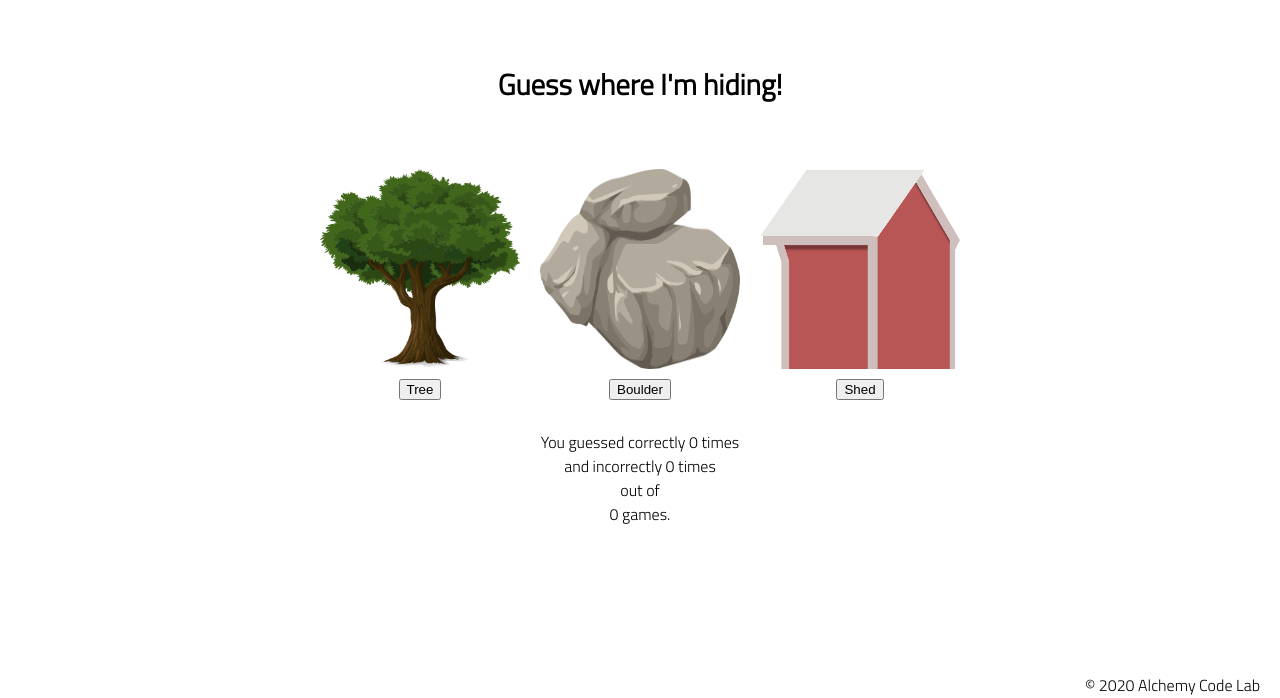
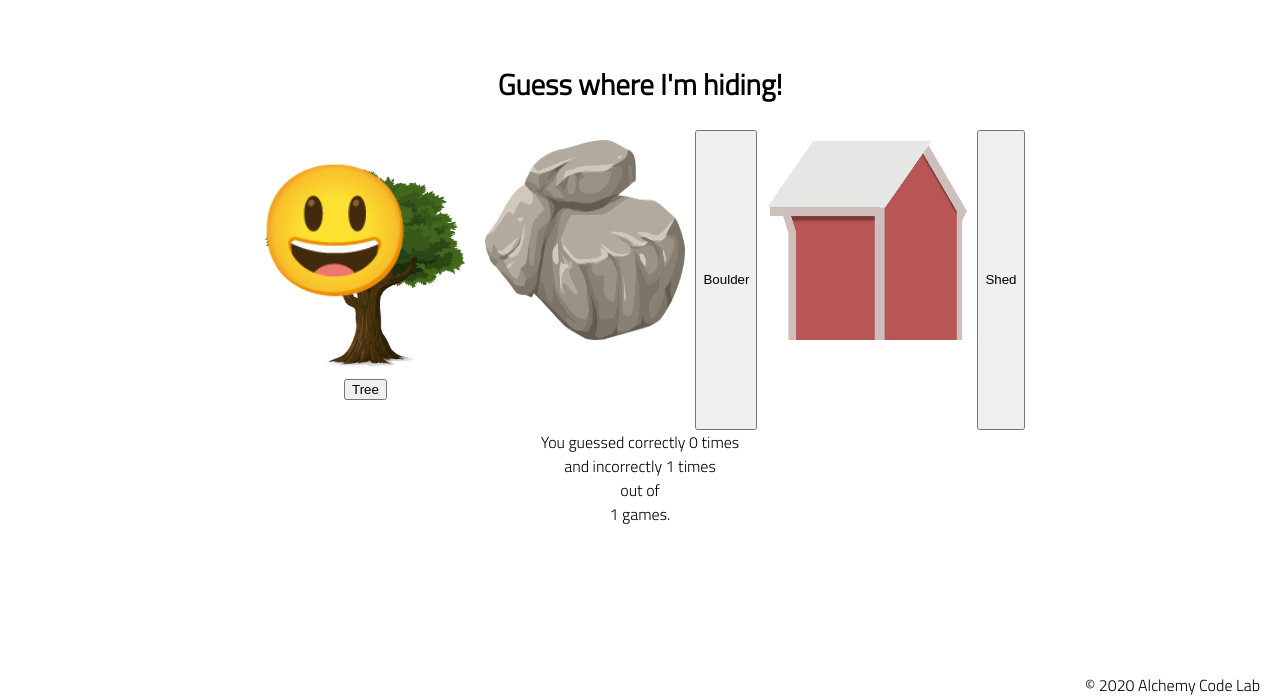
Before and after one commit to mouakiang/hide-and-seek, a plain HTML site: page index.html in a window 1280 px wide. Both pictures are taken after a click on the button "Tree". Shown: the part 102-800 px from the top of the page. Drawn offline with Linux system fonts and the light colour scheme.

Commit message:
added context and smiley face function

```diff
--- a/app.js
+++ b/app.js
@@ -1,60 +1,84 @@
 // import functions and grab DOM elements
-const shedButton = document.getElementById("shed-button");
-const treeButton = document.getElementById("tree-button");
-const boulderButton = document.getElementById("boulder-button");
+const shedButton = document.getElementById('shed-button');
+const treeButton = document.getElementById('tree-button');
+const boulderButton = document.getElementById('boulder-button');
 
-const shedContainer = document.getElementById("shed-container");
-const treeContainer = document.getElementById("tree-container");
-const boulderContainer = document.getElementById("boulder-container");
+const shedContainer = document.getElementById('shed-container');
+const treeContainer = document.getElementById('tree-container');
+const boulderContainer = document.getElementById('boulder-container');
 
-const totalEl = document.getElementById("total");
-const lossesEl = document.getElementById("losses");
-const winsEl = document.getElementById("wins");
+const totalEl = document.getElementById('total');
+const lossesEl = document.getElementById('losses');
+const winsEl = document.getElementById('wins');
 
-let winsEl = 0;
-let lossesEl = 0;
-let totalEl = 0;
+let correctGuesses = 0;
+let totalGuesses = 0;
+let incorrectGuesses = 0;
 
-shedButton.addEventListener("click", () => {
+shedButton.addEventListener('click', () => {
     // get a random item to call the 'correct spot'
-  getRandomHidingSpot("tree");
+    const correctSpot = getRandomHidingSpot();
     // call the handleGuess function with the correct parameters (the user's guess and the "correct" hiding place) to do DOM work
-  handleGuess("tree");
+    handleGuess('tree', correctSpot);
 });
 
-treeButton.addEventListener("click", () => {
+treeButton.addEventListener('click', () => {
     // get a random item to call the 'correct spot'
-  getRandomHidingSpot("shed");
+    const correctSpot = getRandomHidingSpot();
     // call the handleGuess function with the correct parameters (the user's guess and the "correct" hiding place) to do DOM work
-  handleGuess("shed");
+    handleGuess('shed', correctSpot);
 });
 
-boulderButton.addEventListener("click", () => {
+boulderButton.addEventListener('click', () => {
     // get a random item to call the 'correct spot'
-  getRandomHidingSpot("boulder");
+    const correctSpot = getRandomHidingSpot();
     // call the handleGuess function with the correct parameters (the user's guess and the "correct" hiding place) to do DOM work
-  handleGuess("boulder");
+    handleGuess('boulder', correctSpot);
 });
 
 function getRandomHidingSpot() {
     // initialize state
-  const hidingPlaces = ["tree", "shed", "boulder"];
+    const hidingPlaces = ['tree', 'shed', 'boulder'];
 
     const index = Math.floor(Math.random() * hidingPlaces.length);
 
     // use the random index above and the array of hidingPlaces to get a random hiding place string
-  const correctPlace = hidingPlaces[index];
-  console.log(correctPlace);
+    const correctSpot = hidingPlaces[index];
+
     // return that random hiding place string
-  return hidingPlaces();
+    return correctSpot;
 }
 
 function handleGuess(userGuess, correctSpot) {
     // first, right after clicking, we need to remove the emoji face from the previous hiding place that way we don't end up with more than one emoji face
     // we can do that by removing the .face class from all containers
+    removeClasses();
+
     // then increment the guesses
+    if (correctSpot === userGuess) {
+        correctGuesses++;
+    } else {
+        incorrectGuesses++;
+    }
+    totalGuesses++;
+
+    totalEl.textContent = totalGuesses;
+    winsEl.textContent = correctGuesses;
+    lossesEl.textContent = incorrectGuesses;
+
     // then use getElementById and the correctSpot string to grab the appropriate container from the DOM
+    const correctContainer = document.getElementById(
+        `${correctSpot}-container`
+    );
     // then add the .face css class to that element so that the face shows up
+    correctContainer.classList.add('face');
     // then if the user guess is correct, increment the correct guesses
+
     // update the DOM to show the new value of wins, losses and total guesses to the user
 }
+
+function removeClasses() {
+    shedContainer.classList.remove('face');
+    treeContainer.classList.remove('face');
+    boulderContainer.classList.remove('face');
+}
--- a/index.html
+++ b/index.html
@@ -1,14 +1,16 @@
 <!DOCTYPE html>
 <html lang="en">
-
     <head>
-    <meta charset="UTF-8">
-    <meta name="viewport" content="width=device-width, initial-scale=1.0">
-    <meta http-equiv="X-UA-Compatible" content="ie=edge">
-    <link href="https://fonts.googleapis.com/css2?family=Titillium+Web:wght@300&display=swap" rel="stylesheet">
-    <link rel="stylesheet" href="./styles/reset.css">
-    <link rel="stylesheet" href="./styles/style.css">
-    <link rel="stylesheet" href="./styles/home.css">
+        <meta charset="UTF-8" />
+        <meta name="viewport" content="width=device-width, initial-scale=1.0" />
+        <meta http-equiv="X-UA-Compatible" content="ie=edge" />
+        <link
+            href="https://fonts.googleapis.com/css2?family=Titillium+Web:wght@300&display=swap"
+            rel="stylesheet"
+        />
+        <link rel="stylesheet" href="./styles/reset.css" />
+        <link rel="stylesheet" href="./styles/style.css" />
+        <link rel="stylesheet" href="./styles/home.css" />
         <title>Document</title>
     </head>
 
@@ -20,19 +22,17 @@
         </header>
         <main>
             <section class="main-section">
-            <h2>
-                Guess where I'm hiding!
-            </h2>
+                <h2>Guess where I'm hiding!</h2>
                 <div id="tree-container" class="hiding-places">
                     <div class="hiding-place">
                         <img src="./assets/tree.webp" class="hiding-img" />
                         <button id="tree-button">Tree</button>
                     </div>
-                <div id="boulder-container" class="hiding-place">
+                    <div id="boulder-container" class="hiding-places">
                         <img src="./assets/boulder.png" class="hiding-img" />
                         <button id="boulder-button">Boulder</button>
                     </div>
-                <div id="shed-container" class="hiding-place">
+                    <div id="shed-container" class="hiding-places">
                         <img src="./assets/shed.png" class="hiding-img" />
                         <button id="shed-button">Shed</button>
                     </div>
@@ -40,7 +40,7 @@
                 <div>You guessed correctly <span id="wins">0</span> times</div>
                 <div>and incorrectly <span id="losses">0</span> times</div>
                 <div>out of</div>
-            <div> <span id="total">0</span> games.</div>
+                <div><span id="total">0</span> games.</div>
             </section>
         </main>
         <footer>
@@ -49,5 +49,4 @@
 
         <script type="module" src="./app.js"></script>
     </body>
-
 </html>
```
Lines whose indentation alone changed are shown as unchanged.
